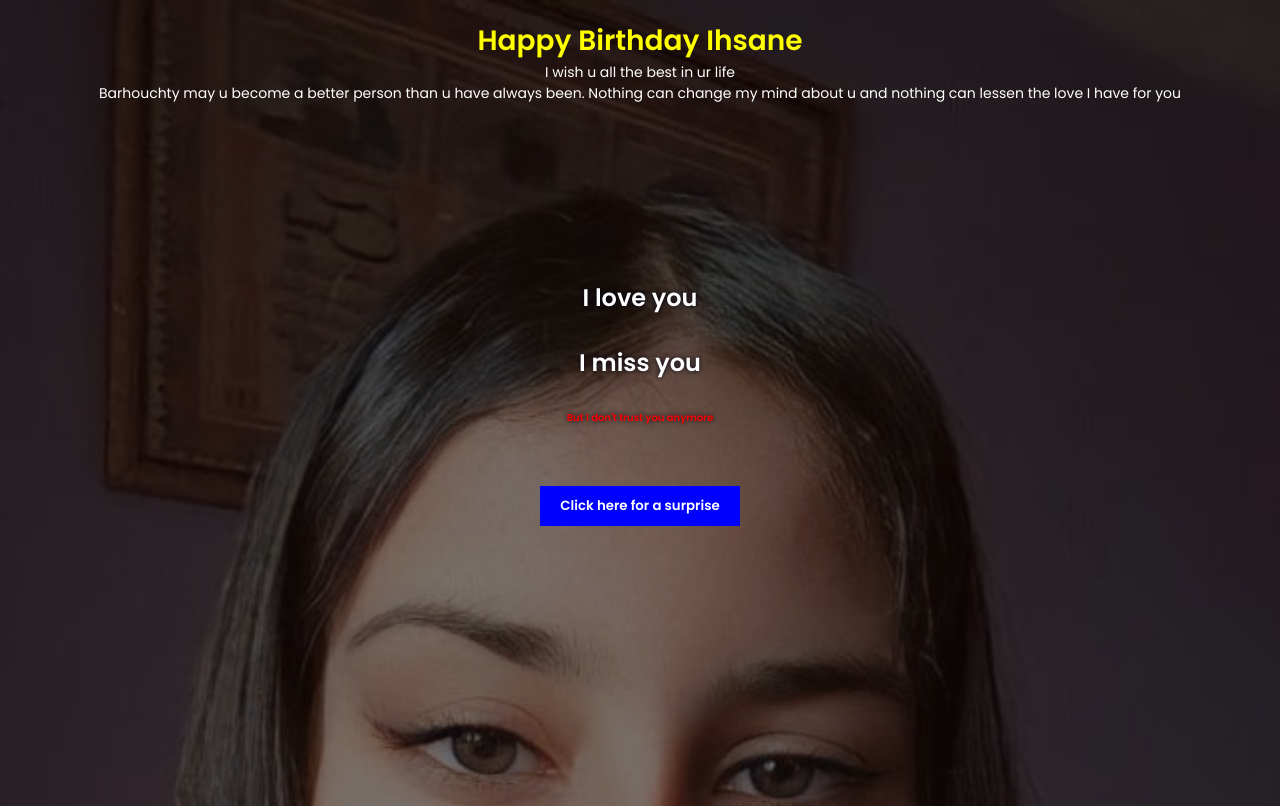
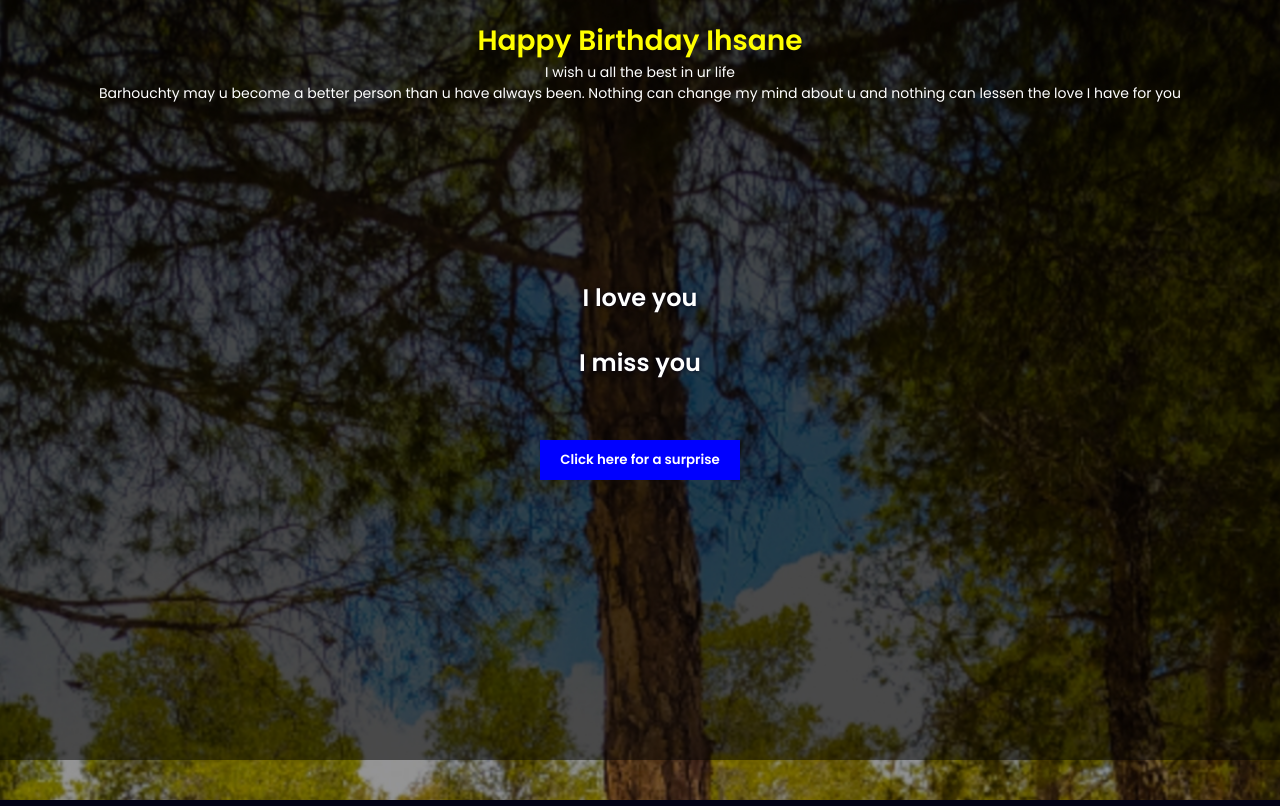
Before and after one commit to Latrach-M/happy-birthday, a plain HTML site: page index.html in a window 1280 px wide. Drawn offline with Linux system fonts and the light colour scheme.

Commit message:
Add files via upload

```diff
--- a/index.html
+++ b/index.html
@@ -18,9 +18,6 @@
         <div id="message">
             I miss you
         </div>
-        <div id="message3">
-            But I don't trust you anymore
-        </div>
     </div>
     <div id="love" class="hidden">
         HAPPY BIRTHDAY! <br>
@@ -32,12 +29,17 @@ I'll love you for a thousand more
     <button id="showLoveButton">Click here for a surprise</button>
     <audio id="loveSong" src="audio.mp3.mp3"></audio>
 
+
     <script>
+        const showLoveButton = document.getElementById('showLoveButton');
         const loveMessage = document.getElementById('love');
-const showLoveButton = document.getElementById('showLoveButton');
         const loveSong = document.getElementById('loveSong');
 
         showLoveButton.addEventListener('click', function() {
+            // Change the background image
+            document.body.style.backgroundImage = 'url("pic2.jpg")';
+
+            // Show the love message
             loveMessage.style.display = 'block';
             setTimeout(() => {
                 loveMessage.classList.remove('hidden');
@@ -50,9 +52,6 @@ showLoveButton.addEventListener('click', function() {
                 console.error("Error playing audio:", error);
             }
         });
-
-
     </script>
-
 </body>
 </html>
--- a/style.css
+++ b/style.css
@@ -17,7 +17,7 @@ body {
     position: relative; /* Add this line */
 
     /* Set the background image */
-    background-image: url(image.jpg);
+    background-image: url(pic1.jpg);
     background-repeat: no-repeat;
     background-size: cover;
 }
@@ -51,12 +51,6 @@ body::after {
 #message {
     font-size: 24px;
     margin: 30px;
-    text-shadow: 0px 0px 5px #000016;
-}
-#message3 {
-    font-size: 10px;
-    margin: 30px;
-    color: red;
     text-shadow: 0px 0px 5px #000016;
 }
 #love {
```
Also changed, not shown: pic1.jpg (added), pic2.jpg (added). Lines whose indentation alone changed are shown as unchanged.
